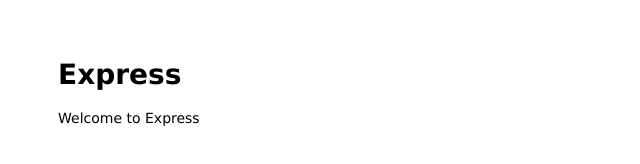
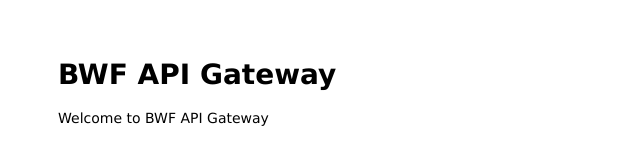
Before and after one commit to fajjarnr/bwf-api-gateway, a website: page public/index.html in a window 1280 px wide. Shown: the whole page, without its empty margins (0-640 px from the left). Drawn offline with Linux system fonts and the light colour scheme.

Commit message:
update route

```diff
--- a/public/index.html
+++ b/public/index.html
@@ -1,13 +1,11 @@
 <html>
+  <head>
+    <title>BWF API Gateway</title>
+    <link rel="stylesheet" href="/stylesheets/style.css" />
+  </head>
 
-<head>
-  <title>Express</title>
-  <link rel="stylesheet" href="/stylesheets/style.css">
-</head>
-
-<body>
-  <h1>Express</h1>
-  <p>Welcome to Express</p>
-</body>
-
+  <body>
+    <h1>BWF API Gateway</h1>
+    <p>Welcome to BWF API Gateway</p>
+  </body>
 </html>
```
